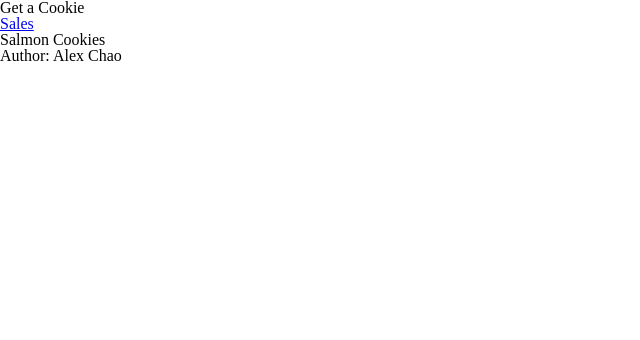
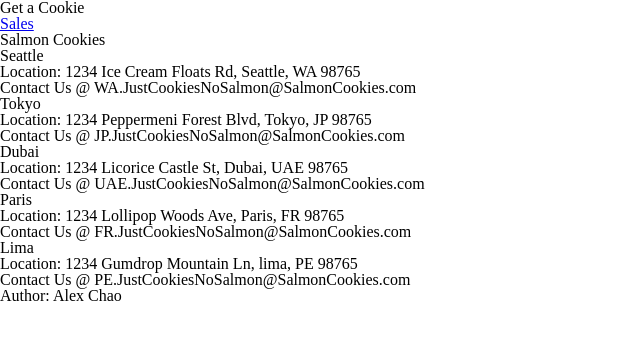
Before and after one commit to AlexSaeChao/cookie-stand, a plain HTML site: page index.html in a window 1280 px wide. Shown: the whole page, without its empty margins (0-640 px from the left). Drawn offline with Linux system fonts and the light colour scheme.

Commit message:
add location and contact info to index.html

```diff
--- a/index.html
+++ b/index.html
@@ -16,7 +16,46 @@
   <main>
     <h2><a href="sales.html">Sales</a></h2>
     <h2>Salmon Cookies</h2>
-
+    <section>
+      <ul>
+        <li>Seattle</li>
+        <li>Location: 1234 Ice Cream Floats Rd, Seattle, WA 98765</li>
+        <li>Contact Us @ WA.JustCookiesNoSalmon@SalmonCookies.com</li>
+        <li></li>
+      </ul>
+    </section>
+    <section>
+      <ul>
+        <li>Tokyo</li>
+        <li>Location: 1234 Peppermeni Forest Blvd, Tokyo, JP 98765</li>
+        <li>Contact Us @ JP.JustCookiesNoSalmon@SalmonCookies.com</li>
+        <li></li>
+      </ul>
+    </section>
+    <section>
+      <ul>
+        <li>Dubai</li>
+        <li>Location: 1234 Licorice Castle St, Dubai, UAE 98765</li>
+        <li>Contact Us @ UAE.JustCookiesNoSalmon@SalmonCookies.com</li>
+        <li></li>
+      </ul>
+    </section>
+    <section>
+      <ul>
+        <li>Paris</li>
+        <li>Location: 1234 Lollipop Woods Ave, Paris, FR 98765</li>
+        <li>Contact Us @ FR.JustCookiesNoSalmon@SalmonCookies.com</li>
+        <li></li>
+      </ul>
+    </section>
+    <section>
+      <ul>
+        <li>Lima</li>
+        <li>Location: 1234 Gumdrop Mountain Ln, lima, PE 98765</li>
+        <li>Contact Us @ PE.JustCookiesNoSalmon@SalmonCookies.com</li>
+        <li></li>
+      </ul>
+    </section>
   </main>
   <footer>Author: Alex Chao</footer>
   <script src="js/app.js"></script>
```
